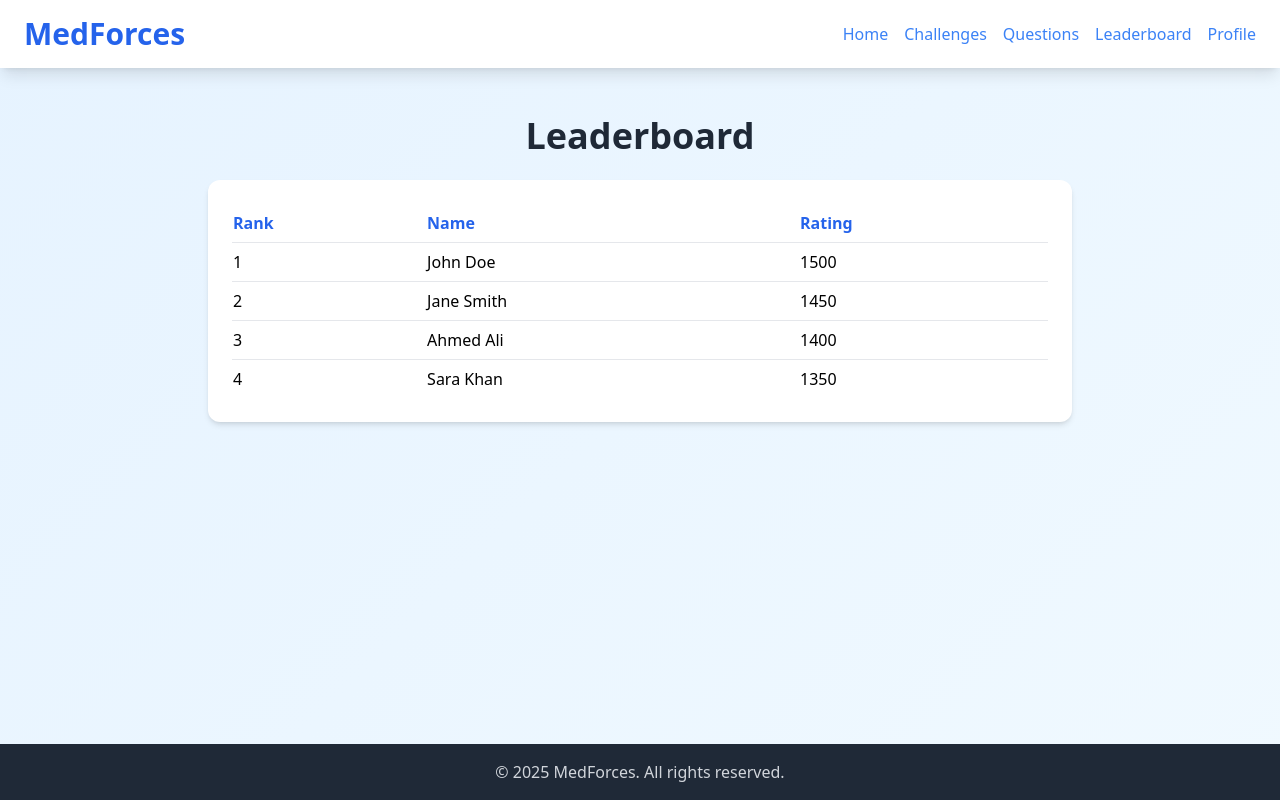
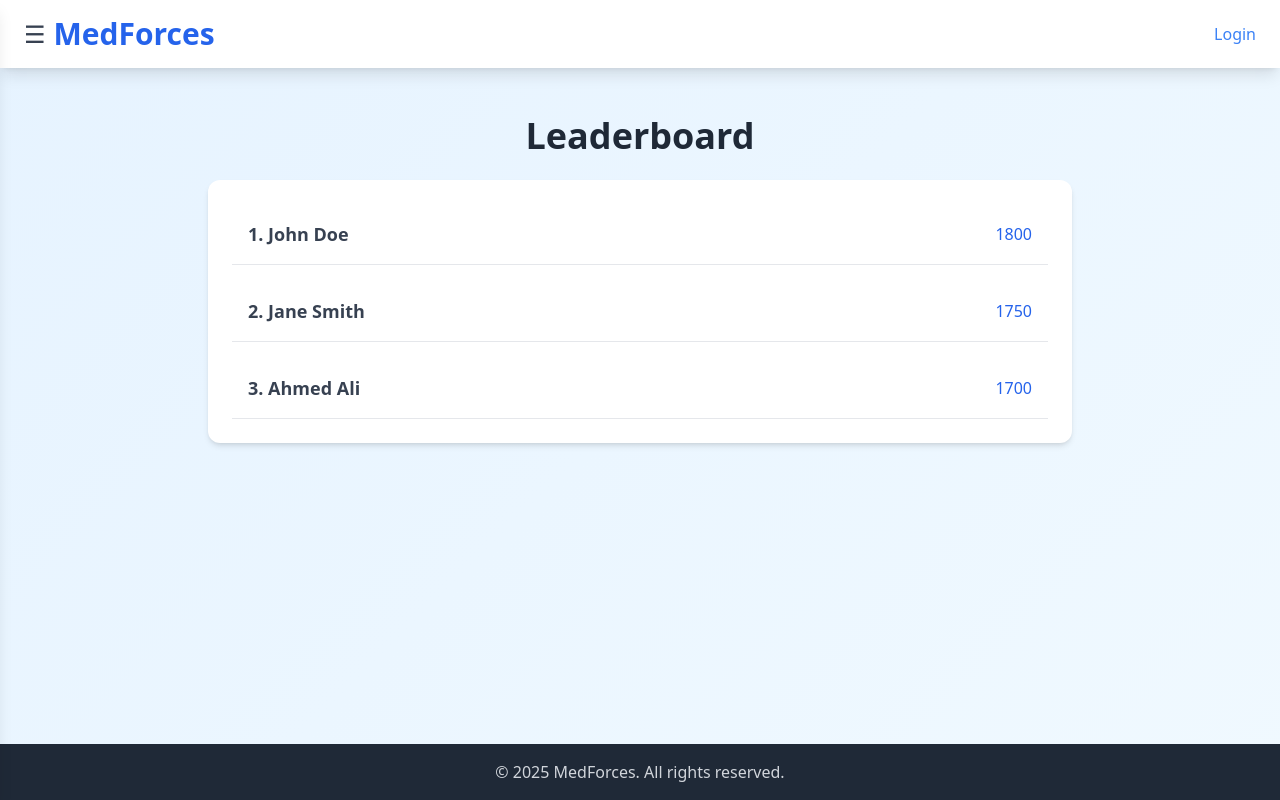
Before and after one commit to Hassanh2r/MedForces, a plain HTML site: page leaderboard.html in a window 1280 px wide. Drawn offline with nearby package versions, Linux system fonts and the light colour scheme.

Commit message:
Update all

```diff
--- a/leaderboard.html
+++ b/leaderboard.html
@@ -74,23 +74,37 @@
             const sidebar = document.getElementById('sidebar');
             sidebar.classList.toggle('open');
         }
+
+        // Check login status and update header
+        function updateLoginStatus() {
+            const loginButton = document.getElementById('login-button');
+            const usernameDisplay = document.getElementById('username-display');
+            const username = localStorage.getItem('username');
+            if (username) {
+                loginButton.classList.add('hidden');
+                usernameDisplay.classList.remove('hidden');
+                usernameDisplay.innerText = username;
+            } else {
+                loginButton.classList.remove('hidden');
+                usernameDisplay.classList.add('hidden');
+            }
+        }
+
+        window.onload = updateLoginStatus;
     </script>
 </head>
 <body class="min-h-screen flex flex-col font-sans">
     <!-- Header -->
     <header class="w-full bg-white shadow-lg py-4 px-6 flex items-center justify-between">
         <div class="flex items-center">
-            <button onclick="toggleSidebar()" class="text-gray-700 text-2xl md:hidden mr-2">☰</button>
+            <button onclick="toggleSidebar()" class="text-gray-700 text-2xl mr-2">☰</button>
             <span class="text-3xl font-extrabold text-blue-600">MedForces</span>
         </div>
-        <div class="hidden md:flex space-x-4">
-            <a href="/index.html" class="text-blue-500 hover:text-blue-700 font-medium">Home</a>
-            <a href="/challenge.html" class="text-blue-500 hover:text-blue-700 font-medium">Challenges</a>
-            <a href="/questions.html" class="text-blue-500 hover:text-blue-700 font-medium">Questions</a>
-            <a href="/leaderboard.html" class="text-blue-500 hover:text-blue-700 font-medium">Leaderboard</a>
-            <a href="/profile.html" class="text-blue-500 hover:text-blue-700 font-medium">Profile</a>
+        <div class="flex items-center space-x-4">
+            <a id="login-button" href="/login.html" class="text-blue-500 hover:text-blue-700 font-medium">Login</a>
+            <span id="username-display" class="text-blue-500 font-medium hidden"></span>
         </div>
-        <div id="sidebar" class="sidebar fixed top-0 left-0 h-full w-64 bg-white shadow-lg md:hidden">
+        <div id="sidebar" class="sidebar fixed top-0 left-0 h-full w-64 bg-white shadow-lg">
             <div class="flex justify-between items-center p-4 border-b">
                 <span class="text-xl font-bold text-blue-600">Menu</span>
                 <button onclick="toggleSidebar()" class="text-gray-700 text-2xl">☰</button>
@@ -106,40 +120,23 @@
     </header>
 
     <!-- Main Content -->
-    <main class="flex-grow w-full max-w-4xl mx-auto px-4 py-12">
-        <h1 class="text-3xl md:text-4xl font-bold text-gray-800 mb-6 text-center">Leaderboard</h1>
+    <main class="flex-grow w-full max-w-4xl mx-auto px-4 py-12 text-center">
+        <h1 class="text-3xl md:text-4xl font-bold text-gray-800 mb-6">Leaderboard</h1>
         <div class="card bg-white rounded-xl shadow-md p-6">
-            <table class="w-full text-left">
-                <thead>
-                    <tr class="border-b">
-                        <th class="py-2 text-blue-600">Rank</th>
-                        <th class="py-2 text-blue-600">Name</th>
-                        <th class="py-2 text-blue-600">Rating</th>
-                    </tr>
-                </thead>
-                <tbody>
-                    <tr class="border-b">
-                        <td class="py-2">1</td>
-                        <td class="py-2">John Doe</td>
-                        <td class="py-2">1500</td>
-                    </tr>
-                    <tr class="border-b">
-                        <td class="py-2">2</td>
-                        <td class="py-2">Jane Smith</td>
-                        <td class="py-2">1450</td>
-                    </tr>
-                    <tr class="border-b">
-                        <td class="py-2">3</td>
-                        <td class="py-2">Ahmed Ali</td>
-                        <td class="py-2">1400</td>
-                    </tr>
-                    <tr>
-                        <td class="py-2">4</td>
-                        <td class="py-2">Sara Khan</td>
-                        <td class="py-2">1350</td>
-                    </tr>
-                </tbody>
-            </table>
+            <div class="flex flex-col space-y-4">
+                <div class="flex justify-between items-center p-4 border-b">
+                    <span class="text-lg font-semibold text-gray-700">1. John Doe</span>
+                    <span class="text-blue-600 font-medium">1800</span>
+                </div>
+                <div class="flex justify-between items-center p-4 border-b">
+                    <span class="text-lg font-semibold text-gray-700">2. Jane Smith</span>
+                    <span class="text-blue-600 font-medium">1750</span>
+                </div>
+                <div class="flex justify-between items-center p-4 border-b">
+                    <span class="text-lg font-semibold text-gray-700">3. Ahmed Ali</span>
+                    <span class="text-blue-600 font-medium">1700</span>
+                </div>
+            </div>
         </div>
     </main>
 
```
Also changed, not shown: challenge.html (+28 -12 lines), index.html (+23 -9 lines), login.html (+32 -9 lines), profile.html (+22 -8 lines), questions.html (+28 -14 lines), result.html (+22 -8 lines), signup.html (+22 -8 lines).
